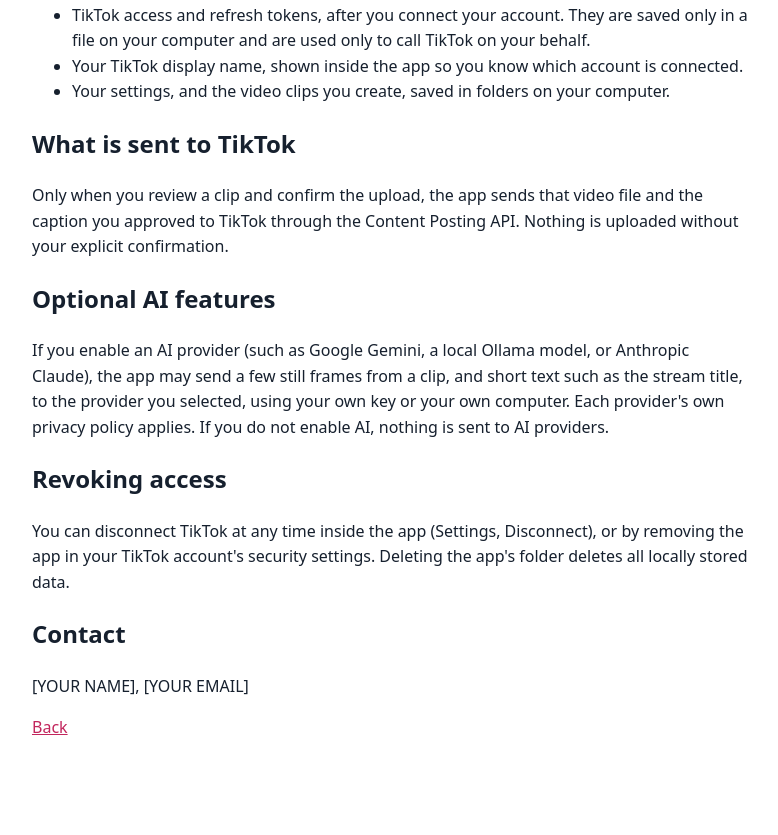
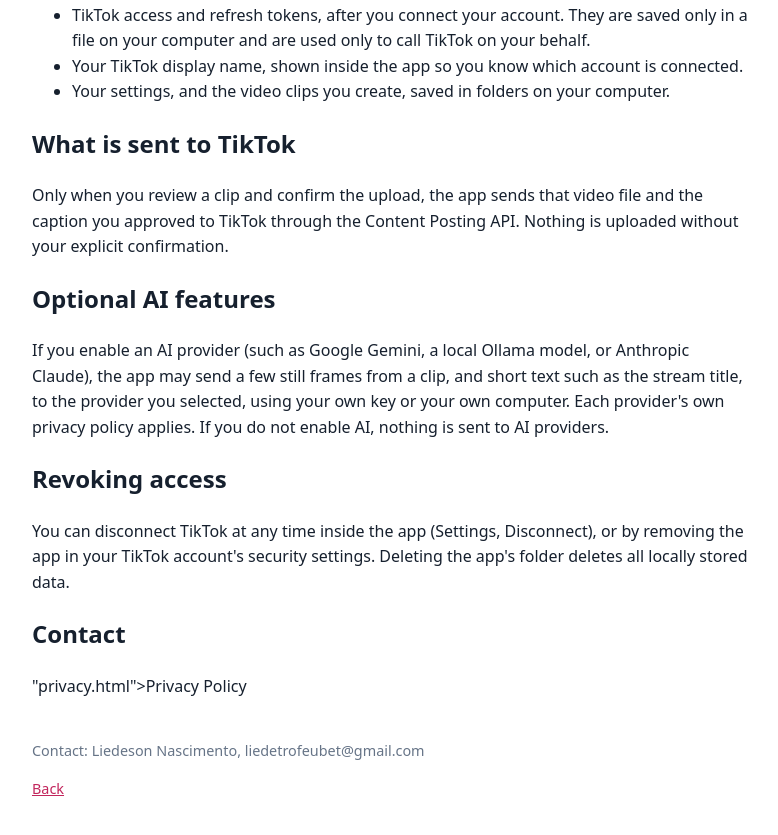
Before and after one commit to liedetrofeubet-arch/cortes-app, a plain HTML site: page privacy.html in a window 1280 px wide. Shown: the part 281-1116 px from the top of the page, without its empty margins (248-1026 px from the left). Before the commit the page ends 1062 px from the top, so only its background shows below. Drawn offline with Linux system fonts and the light colour scheme.

Commit message:
Update privacy.html

```diff
--- a/privacy.html
+++ b/privacy.html
@@ -16,6 +16,7 @@
 <h2>Revoking access</h2>
 <p>You can disconnect TikTok at any time inside the app (Settings, Disconnect), or by removing the app in your TikTok account's security settings. Deleting the app's folder deletes all locally stored data.</p>
 <h2>Contact</h2>
-<p>[YOUR NAME], [YOUR EMAIL]</p>
+<p>"privacy.html">Privacy Policy</a></p>
+<footer>Contact: Liedeson Nascimento, liedetrofeubet@gmail.com</p>
 <p><a href="index.html">Back</a></p>
 </body></html>
```
